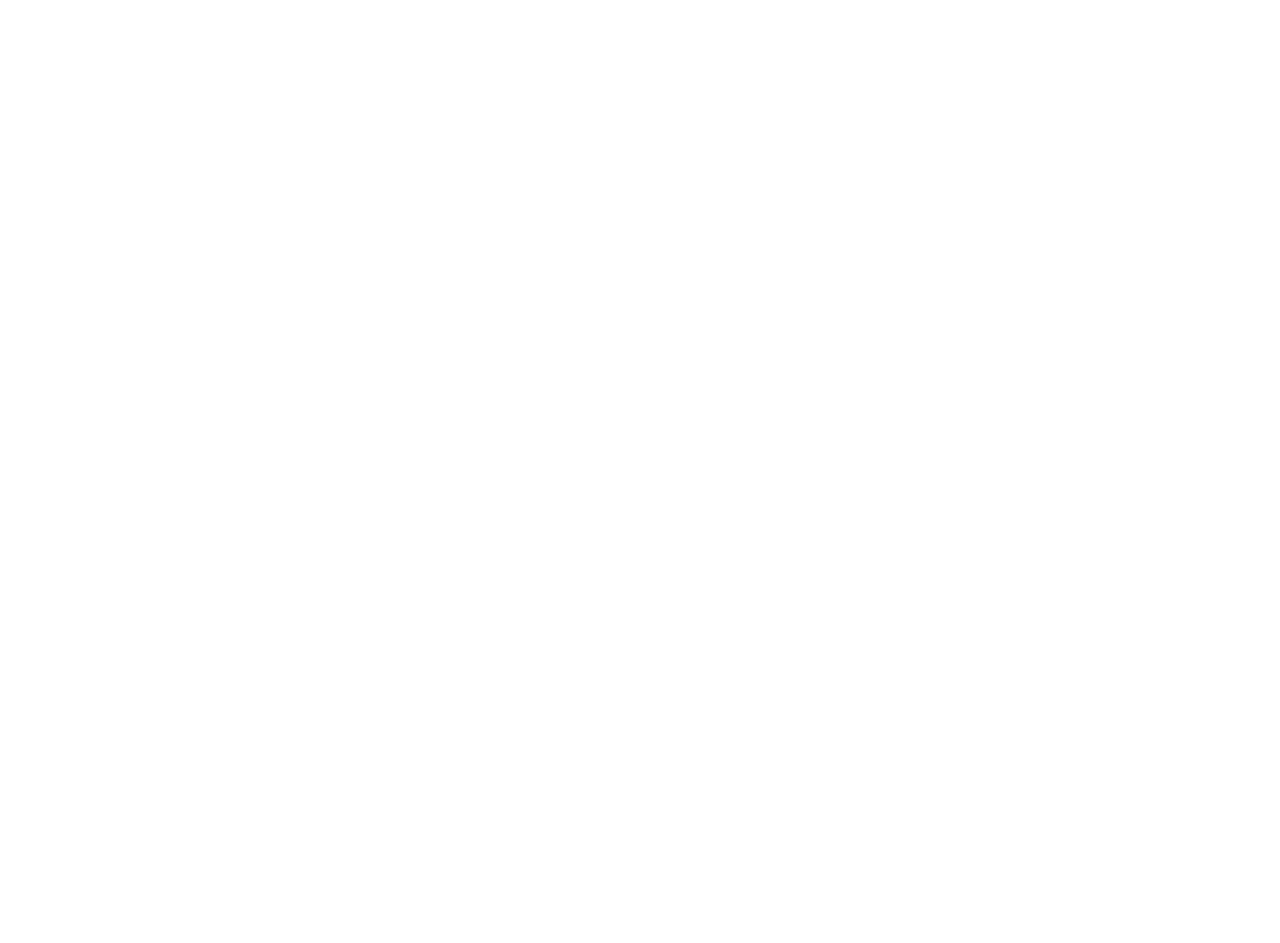
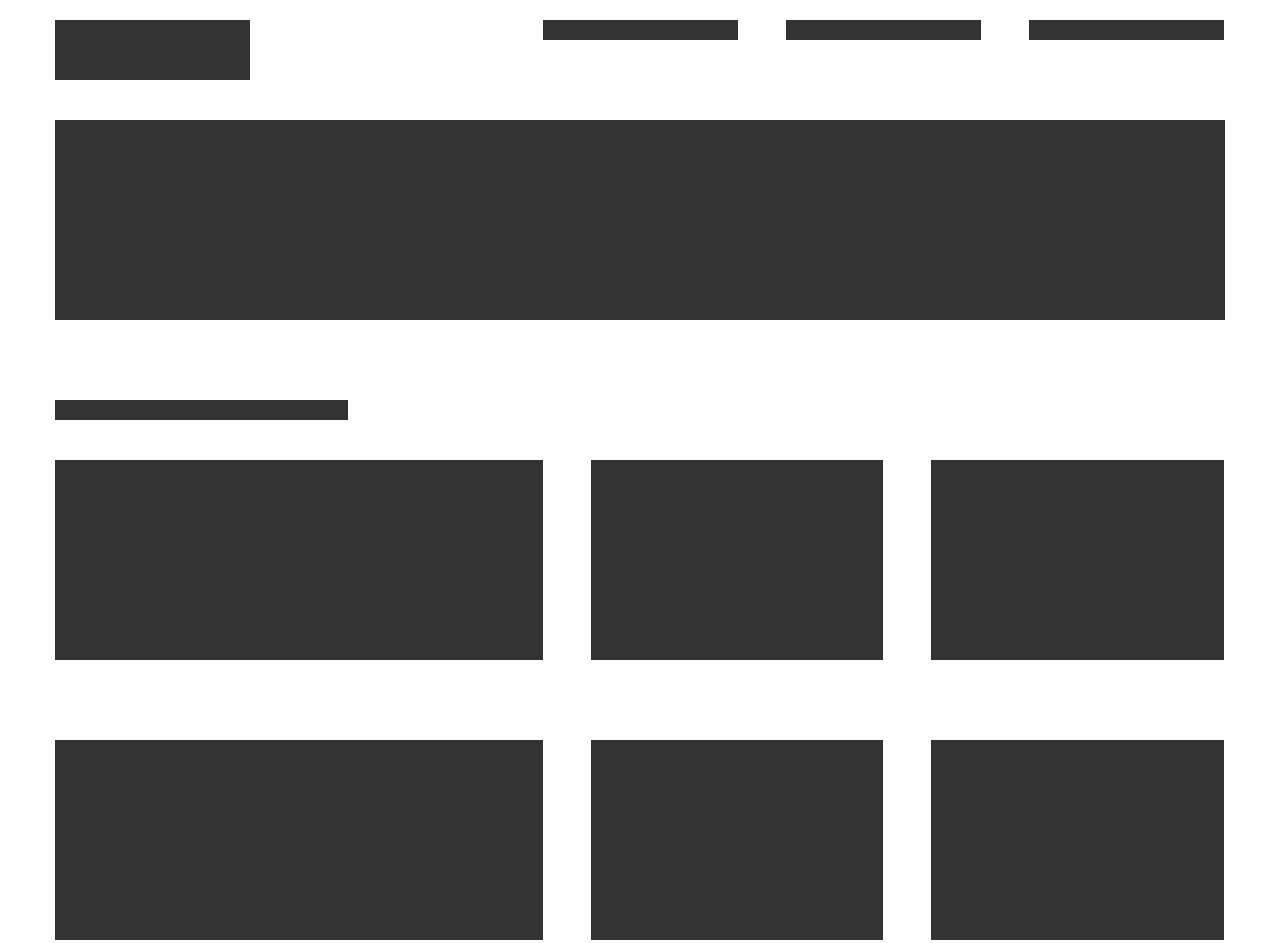
Before and after one commit to ryekerjh/day-4-practice, a plain HTML site: page index.html in a window 1280 px wide. Before the commit the page ends 800 px from the top, so only its background shows below. Drawn offline with nearby package versions, Linux system fonts and the light colour scheme.

Commit message:
day4 takhome

```diff
--- a/css/styles.css
+++ b/css/styles.css
@@ -0,0 +1,44 @@
+body {
+  padding: 20px 0px;
+}
+
+.row>div {
+  background-color: #333;
+}
+
+.h-xs {
+  height: 20px
+}
+
+.h-sm {
+  height: 60px;
+}
+
+.h-md {
+  height: 200px;
+}
+
+.h-lg {
+  height: 200px;
+}
+
+.h-gap-sm {
+  margin: 0px 48px;
+}
+
+.row-one {
+  margin-bottom: 40px;
+  height: 60px;
+}
+
+.row-two {
+  margin-bottom: 80px;
+}
+
+.row-three {
+  margin-bottom: 40px;
+}
+
+.row-four {
+  margin-bottom: 80px;
+}
--- a/index.html
+++ b/index.html
@@ -7,6 +7,30 @@
   <link rel="stylesheet" href="css/bootstrap.min.css">
 </head>
 <body>
+  <div class="container">
+    <div class="row row-one">
+      <div class="col-sm-2 h-sm"></div>
+      <div class="col-sm-2 h-xs col-sm-offset-3 vert-ctr"></div>
+      <div class="col-sm-2 h-gap-sm h-xs vert-ctr"></div>
+      <div class="col-sm-2 h-xs vert-ctr"></div>
+    </div>
+    <div class="row row-two">
+      <div class="col-sm-12 h-lg"></div>
+    </div>
+    <div class="row row-three">
+      <div class="col-sm-3 h-xs"></div>
+    </div>
+    <div class="row row-four">
+      <div class="col-sm-5 h-md"></div>
+      <div class="col-sm-3 h-gap-sm h-md"></div>
+      <div class="col-sm-3 h-md"></div>
+    </div>
+    <div class="row row-four">
+      <div class="col-sm-5 h-md"></div>
+      <div class="col-sm-3 h-gap-sm h-md"></div>
+      <div class="col-sm-3 h-md"></div>
+    </div>
+  </div>
   <!-- JS GOES HERE -->
 </body>
 </html>
```
Also changed, not shown: css/bootstrap.min.css (added), js/bootstrap.min.js (added).
